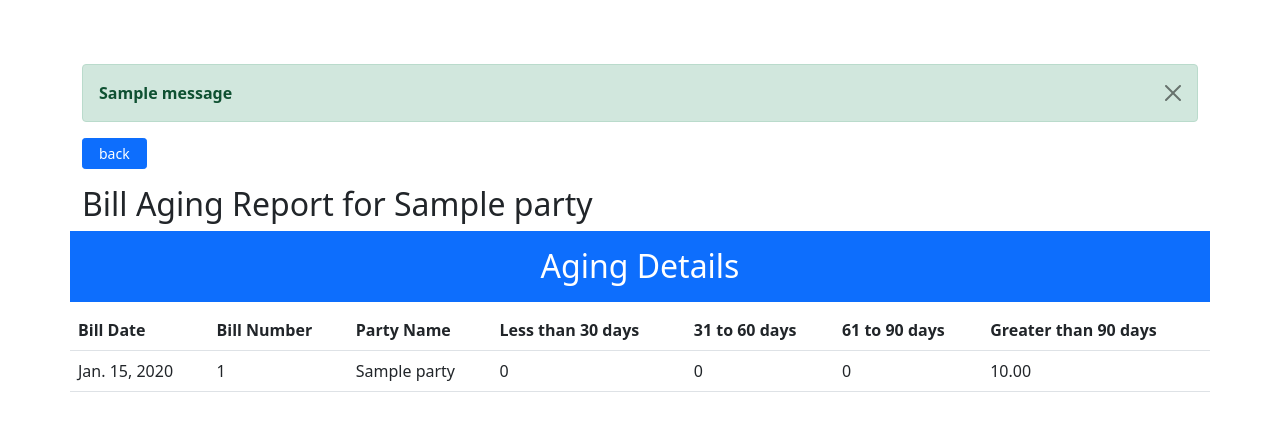
After one commit to AKHILSCHAND/bill_project, a Django app: page /party_billing_aging/1/ in a window 1280 px wide. The commit adds this page. Shown: the top 431 px of the page. Run offline with Django 4.2, Linux system fonts and the light colour scheme; tables that the repository leaves empty hold one stand-in row (values such as "Sample post"); one stand-in notice (Sample message) is shown.

Commit message:
aging added

```diff
--- a/bill_app/urls.py
+++ b/bill_app/urls.py
@@ -6,4 +6,5 @@ urlpatterns = [
     path('unpaid_bills', views.unpaid_bills, name='unpaid_bills'),
     path('payment_details', views.payment_details, name='payment_details'),
     path('', views.home, name='home'),
+    path('party_billing_aging/<int:party_id>/', views.party_billing_aging, name='party_billing_aging'),
 ]
--- a/bill_app/views.py
+++ b/bill_app/views.py
@@ -7,6 +7,8 @@ from django.db.models import F
 from datetime import date, timedelta
 from django.utils import timezone
 
+
+# Bills
 
 def bill(request):
     bills = Bill.objects.all()
@@ -102,6 +104,7 @@ def bill(request):
 
     return render(request, "bill.html", context)
 
+# Unpaid Bills
 
 def unpaid_bills(request):
     bills = Bill.objects.all()
@@ -200,6 +203,7 @@ def payment_details(request):
     return render(request, 'payment_details.html', context)
 
 
+# Home
 
 def home(request):
     parties = Party.objects.all()
@@ -248,3 +252,46 @@ def home(request):
         "parties": parties,
     }
     return render(request, 'home.html', context)
+
+
+
+# Aging
+
+def party_billing_aging(request, party_id):
+
+    party = Party.objects.get(party_id=party_id)
+    bills = Bill.objects.filter(party_id=party)
+
+    today = date.today()
+
+    aging_data = []
+
+    for bill in bills:
+        bill_age = (today - bill.bill_date).days
+
+        # Categorize bills based on their age
+        if bill_age < 30:
+            age_category = 'Less than 30 days'
+        elif 30 <= bill_age <= 60:
+            age_category = '31 to 60 days'
+        elif 61 <= bill_age <= 90:
+            age_category = '61 to 90 days'
+        else:
+            age_category = 'Greater than 90 days'
+
+        aging_entry = {
+            'bill_date': bill.bill_date,
+            'bill_number': bill.bill_number,
+            'party_name': party.party_name,
+            'amount': bill.bill_amount,
+            'age_category': age_category,
+        }
+        aging_data.append(aging_entry)
+        # print(aging_entry)
+        # print(aging_data)
+    context = {
+        'party': party,
+        'aging_data': aging_data,
+    }
+
+    return render(request, 'party_billing_aging.html', context)
--- a/templates/bill.html
+++ b/templates/bill.html
@@ -75,6 +75,7 @@
                 <thead>
                     <tr>
                         <th scope="col">ID</th>
+                        <th scope="col">Party Name</th>
                         <th scope="col">Bill Number</th>
                         <th scope="col">Bill Date</th>
                         <th scope="col">Bill Amount</th>
@@ -88,6 +89,7 @@
                     {% for bill in bills %}
                     <tr>
                         <th>{{ forloop.counter }}</th>
+                        <td>{{ bill.party_id.party_name }}</td>
                         <td>{{ bill.bill_number }}</td>
                         <td>{{ bill.bill_date }}</td>
                         <td>{{ bill.bill_amount }}</td>
--- /dev/null
+++ b/templates/party_billing_aging.html
@@ -0,0 +1,75 @@
+<!DOCTYPE html>
+<html lang="en">
+<head>
+    <!-- Required meta tags -->
+    <meta charset="utf-8" />
+    <meta name="viewport" content="width=device-width, initial-scale=1" />
+
+    <!-- Bootstrap CSS -->
+    <link
+        href="https://cdn.jsdelivr.net/npm/bootstrap@5.1.3/dist/css/bootstrap.min.css"
+        rel="stylesheet"
+        integrity="sha384-1BmE4kWBq78iYhFldvKuhfTAU6auU8tT94WrHftjDbrCEXSU1oBoqyl2QvZ6jIW3"
+        crossorigin="anonymous"
+    />
+    <link rel="stylesheet" href="https://cdnjs.cloudflare.com/ajax/libs/font-awesome/5.15.4/css/all.min.css">
+    <title>Aging Page</title>
+</head>
+<body>
+
+    <div class="container mt-5">
+        <div class="row">
+            <div class= mt-3>
+                {% for message in messages %}
+                <div class="alert alert-{{ message.tags }} alert-dismissible fade show" role="alert">
+                    <strong>{{ message }}</strong>
+                    <button type="button" class="btn-close" data-bs-dismiss="alert" aria-label="Close"></button>
+                </div>
+                {% endfor %}
+            </div>
+            <div class="d-flex mb-3 justify-content-start align-items-center">
+                <a href="{% url 'home' %}" class="btn btn-primary px-3 btn-sm">back</a>
+            </div>
+            <h2>Bill Aging Report for {{ party.party_name }}</h2>
+            <h2 class="text-center text-white bg-primary p-3">Aging Details</h2></a>
+
+
+
+
+
+            <table class="table">
+                <tr>
+                    <th>Bill Date</th>
+                    <th>Bill Number</th>
+                    <th>Party Name</th>
+
+                    <th>Less than 30 days</th>
+                    <th>31 to 60 days</th>
+                    <th>61 to 90 days</th>
+                    <th>Greater than 90 days</th>
+                </tr>
+                {% for entry in aging_data %}
+                    <tr>
+                        <td>{{ entry.bill_date }}</td>
+                        <td>{{ entry.bill_number }}</td>
+                        <td>{{ entry.party_name }}</td>
+                        <td>{% if entry.age_category == 'Less than 30 days' %}{{ entry.amount }}{% else %}0{% endif %}</td>
+                        <td>{% if entry.age_category == '31 to 60 days' %}{{ entry.amount }}{% else %}0{% endif %}</td>
+                        <td>{% if entry.age_category == '61 to 90 days' %}{{ entry.amount }}{% else %}0{% endif %}</td>
+                        <td>{% if entry.age_category == 'Greater than 90 days' %}{{ entry.amount }}{% else %}0{% endif %}</td>
+                    </tr>
+                {% endfor %}
+            </table>
+
+
+
+        </div>
+    </div>
+</div>
+
+
+
+<script src="https://cdn.jsdelivr.net/npm/bootstrap@5.1.3/dist/js/bootstrap.bundle.min.js"></script>
+
+</body>
+</html>
```
Also changed, not shown: templates/home.html (+4 -3 lines).
